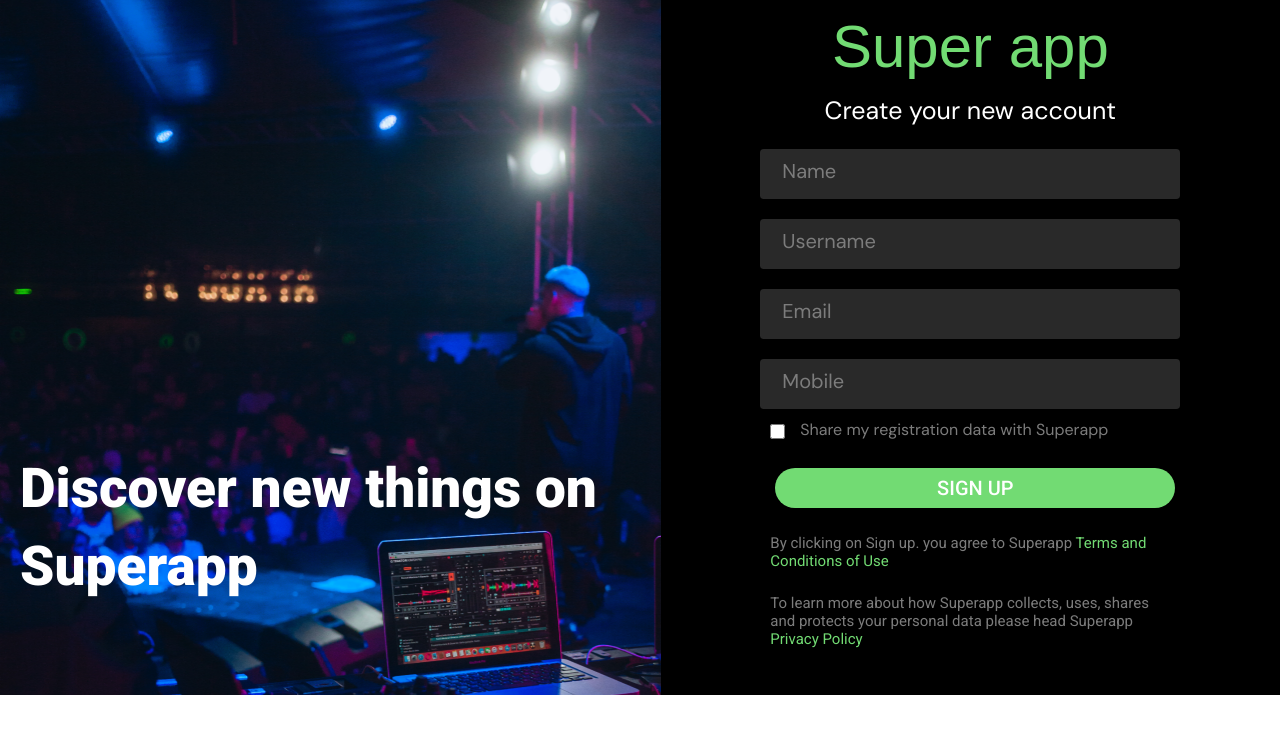
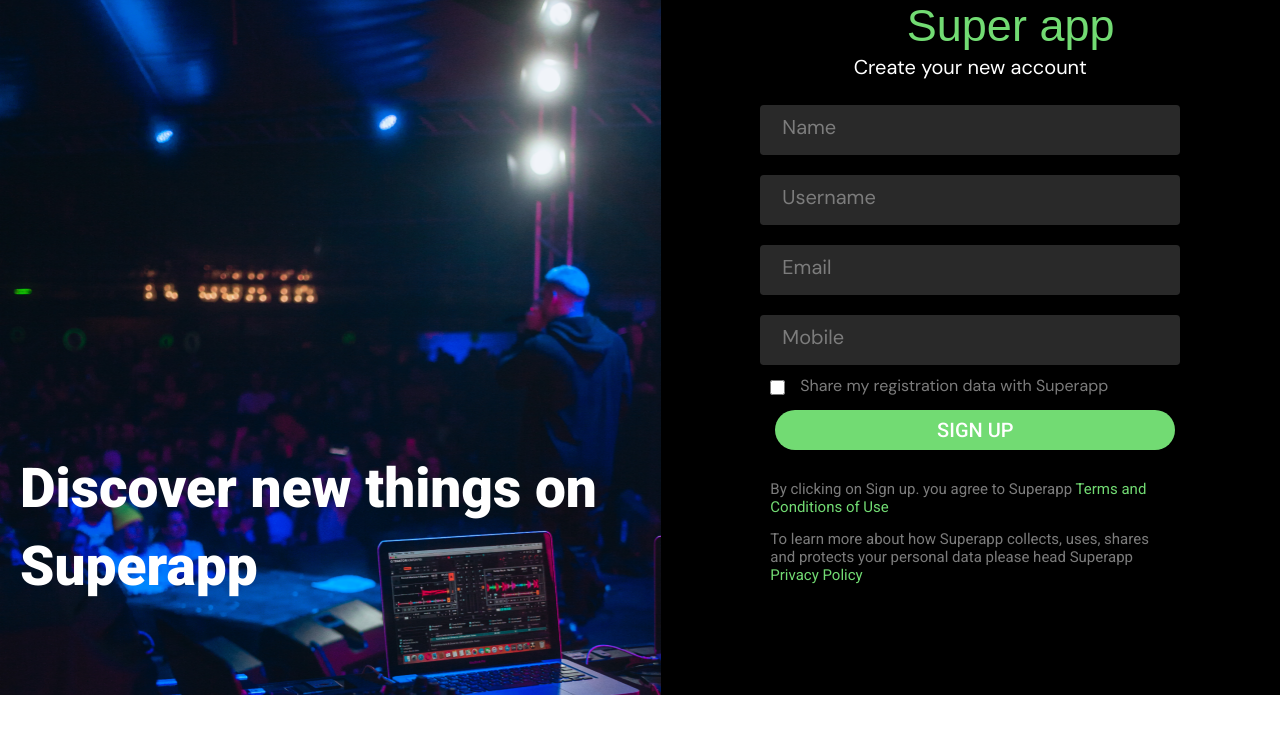
Before and after one commit to rachiashtekar/captone-project, a React (Create React App) app: page / in a window 1280 px wide. Shown: the top 734 px of the page. Built offline with nearby package versions, Linux system fonts and the light colour scheme; a web font is replaced by a local one.

Commit message:
add_error_handling

```diff
--- a/src/Components/App.css
+++ b/src/Components/App.css
@@ -31,15 +31,21 @@
   width: 750px;
   height: 695px;
   background: black;
+
 }
 .heading {
   font-family: "Single Day", sans-serif;
   font-weight: 400;
-  font-size: 60px;
-  line-height: 93.59px;
+  font-size: 45px;
+  /* line-height: 93.59px; */
   color: #72db73;
 
   text-align: center;
+  height: 50px;
+  width: 300px;
+  /* border: 2px solid red; */
+  position: relative;
+  left: 200px;
 }
 
 .div2-line {
@@ -47,7 +53,7 @@
   font-family: "DM Sans", sans-serif;
   text-align: center;
   font-weight: 400;
-  font-size: 25px;
+  font-size: 20px;
   line-height: 34.92px;
 }
 
@@ -109,8 +115,8 @@
 }
 button {
   color: white;
-  position: relative;
-  top: 44px;
+  position: absolute;
+  top: 30px;
   background: #72db73;
   height: 40px;
   width: 400px;
@@ -128,7 +134,7 @@ button {
   color: #7C7C7C;
 
   position: relative;
-  top: 70px;
+  top: 60px;
 
   height: 40px;
   width: 400px;
@@ -140,7 +146,7 @@ font-size: 15px;
   color: #7C7C7C;
   ;
   position: relative;
-  top: 90px;
+  top: 70px;
 
   height: 50px;
   width: 400px;
--- a/src/Components/RegisterForm.js
+++ b/src/Components/RegisterForm.js
@@ -1,4 +1,5 @@
 import { useState } from "react";
+import { useNavigate } from "react-router-dom";
 function RegisterForm() {
   const [formValues, setFormValues] = useState({
     name: "",
@@ -7,13 +8,58 @@ function RegisterForm() {
     mobile: "",
     checkbox: false,
   });
+  const [errors, setErrors] = useState({
+    name: null,
+    username: null,
+    email: null,
+    mobile: null,
+    checkbox: null,
+  });
+
   const handleChange = (e) => {
     setFormValues({ ...formValues, [e.target.name]: e.target.value });
-
   };
-
-
-
+  const navigate = useNavigate();
+  const handleSignUp = () => {
+    let isErrors = false;
+    if (formValues.name.trim().length === 0) {
+      // trim function removes whitespaces from start and end of string
+      setErrors((prev) => ({ ...prev, name: "Name is required" }));
+      isErrors = true;
+    } else {
+      setErrors((prev) => ({ ...prev, name: null }));
+    }
+    if (formValues.username.trim().length === 0) {
+      setErrors((prev) => ({ ...prev, username: "Username is required" }));
+      isErrors = true;       // if there is error
+    } else {
+      setErrors((prev) => ({ ...prev, username: null }));   // there is no error go for the further process
+    }
+    if (formValues.email.trim().length === 0) {
+      setErrors((prev) => ({ ...prev, email: "Email is required" }));
+      isErrors = true;
+    } else {
+      setErrors((prev) => ({ ...prev, email: null }));
+    }
+    if (formValues.mobile.trim().length === 0) {
+      setErrors((prev) => ({ ...prev, mobile: "Mobile is required" }));
+      isErrors = true;
+    } else {
+      setErrors((prev) => ({ ...prev, mobile: null }));
+    }
+    if (formValues.checkbox === false) {
+      setErrors((prev) => ({
+        ...prev,
+        checkbox: "Please accept the terms and conditions",
+      }));
+      isErrors = true;
+    } else {
+      setErrors((prev) => ({ ...prev, checkbox: null }));
+    }
+    if (!isErrors) {
+      navigate("/movies");
+    }
+  };
 
   return (
     <div className="main-container">
@@ -27,7 +73,7 @@ function RegisterForm() {
         <p className="heading">Super app</p>
         <p className="div2-line">Create your new account</p>
         <div className="form-section">
-          <form >
+          <div>
             <div className="form-section">
               <input
                 type="text"
@@ -37,6 +83,11 @@ function RegisterForm() {
                 value={formValues.name}
                 onChange={handleChange}
               />
+              {errors.name ? (
+                <p style={{ color: "red"}}>{errors.name}</p>
+              ) : (
+                <></>
+              )}
 
               <input
                 type="text"
@@ -46,6 +97,11 @@ function RegisterForm() {
                 value={formValues.username}
                 onChange={handleChange}
               />
+              {errors.username ? (
+                <p style={{ color: "red"}}>{errors.username}</p>
+              ) : (
+                <></>
+              )}
 
               <input
                 type="email"
@@ -55,6 +111,11 @@ function RegisterForm() {
                 value={formValues.email}
                 onChange={handleChange}
               />
+              {errors.email ? (
+                <p style={{ color: "red" }}>{errors.email}</p>
+              ) : (
+                <></>
+              )}
 
               <input
                 type="mobile"
@@ -65,6 +126,11 @@ function RegisterForm() {
                 onChange={handleChange}
               />
             </div>
+            {errors.mobile ? (
+              <p style={{ color: "red", justifyContent:"center" }}>{errors.mobile}</p>
+            ) : (
+              <></>
+            )}
 
             <div className="checkbox-section">
               <input
@@ -77,28 +143,34 @@ function RegisterForm() {
               />
 
               <label htmlFor="checkbox">
-            < p className="para">Share my registration data with Superapp</p>
+                <p className="para">Share my registration data with Superapp</p>
+              </label>
 
-              </label>
             </div>
+            {errors.checkbox ? (
+              <p style={{ color: "red", }}>{errors.checkbox}</p>
+            ) : (
+              <></>
+            )}
 
-            <button >SIGN UP</button>
-
-          </form>
+            <button onClick={handleSignUp}>SIGN UP</button>
+          </div>
           <div className="para1">
-            <p>By clicking on Sign up. you agree to Superapp <span>Terms and Conditions of Use</span></p>
-
+            <p>
+              By clicking on Sign up. you agree to Superapp{" "}
+              <span>Terms and Conditions of Use</span>
+            </p>
           </div>
           <div className="para2">
-            <p>To learn more about how Superapp collects, uses, shares and protects your personal data please head Superapp <span>Privacy Policy</span></p>
+            <p>
+              To learn more about how Superapp collects, uses, shares and
+              protects your personal data please head Superapp{" "}
+              <span>Privacy Policy</span>
+            </p>
           </div>
-
         </div>
       </div>
-
     </div>
-
-
   );
 }
 export default RegisterForm;
```
